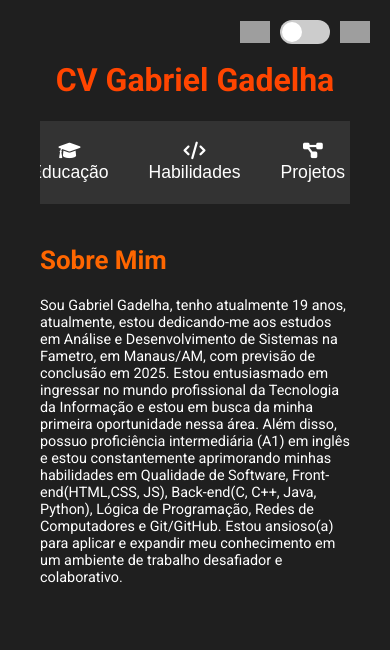
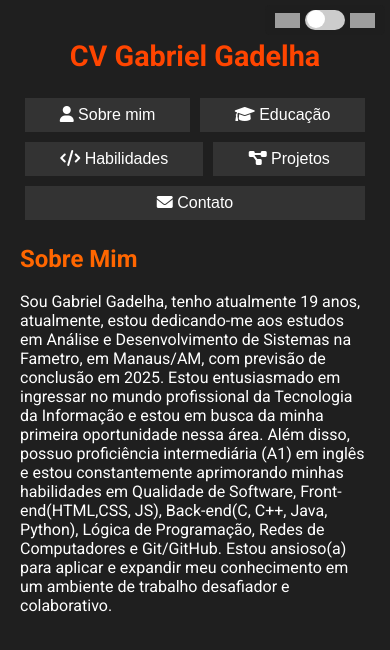
Before and after one commit to gabztoo/Curriculo, a plain HTML site: page index.html in a window 390 px wide. Drawn offline with nearby package versions, Linux system fonts and the light colour scheme; grey boxes are pictures that could not be loaded.

Commit message:
Update styles.css

```diff
--- a/styles.css
+++ b/styles.css
@@ -1,390 +1,268 @@
 /* Estilos gerais */
 body {
     font-family: 'Roboto', Arial, sans-serif;
-    /* Define a fonte padrão */
     background-color: #1f1f1f;
-    /* Define a cor de fundo */
     color: #fff;
-    /* Define a cor do texto */
     margin: 0;
-    /* Remove a margem padrão */
+    overflow-x: hidden; /* Evita rolagem horizontal */
 }
 
 .container {
-    max-width: 90%; /* Defina a largura máxima em porcentagem */
-    margin: 0 auto; /* Centralize o container horizontalmente */
-    padding: 20px; /* Adicione um espaçamento interno */
-    overflow-x: hidden; /* Esconda qualquer conteúdo que exceda a largura */
-}
-
-.container img {
-    max-width: 100%; /* Garante que as imagens não ultrapassem a largura do contêiner */
-    height: auto; /* Mantém a proporção da imagem */
+    max-width: 800px;
+    margin: 0 auto;
+    padding: 20px;
 }
 
 /* Estilos do cabeçalho */
 .header h1 {
     font-size: 2.5em;
-    /* Define o tamanho da fonte */
     font-weight: 700;
-    /* Define o peso da fonte */
     color: #ff4500;
-    /* Define a cor do texto */
     text-align: center;
-    /* Centraliza o texto horizontalmente */
 }
 
 /* Estilos das abas */
 .tabs {
     display: flex;
-    /* Exibe os elementos em linha */
     justify-content: center;
-    /* Centraliza os elementos horizontalmente */
     margin-bottom: 20px;
-    /* Adiciona uma margem inferior */
-    overflow-x: auto; /* Adiciona rolagem horizontal para abas em dispositivos menores */
-    scrollbar-width: none; /* Oculta a barra de rolagem no Firefox */
-    -ms-overflow-style: none; /* Oculta a barra de rolagem no IE e Edge */
-}
-
-.tabs::-webkit-scrollbar {
-    display: none; /* Oculta a barra de rolagem no Chrome e Safari */
+    flex-wrap: wrap; /* Garante que as abas fiquem uma ao lado da outra */
 }
 
 .tablink {
     background-color: #333;
-    /* Define a cor de fundo */
     color: #fff;
-    /* Define a cor do texto */
     border: none;
-    /* Remove a borda */
     padding: 10px 20px;
-    /* Adicione um espaçamento interno */
     cursor: pointer;
-    /* Exibe o cursor como um ponteiro */
     font-size: 1.1em;
-    /* Define o tamanho da fonte */
     transition: background-color 0.3s ease;
-    /* Adiciona uma transição suave */
+    margin: 5px;
+    flex-grow: 1; /* Permite que as abas cresçam igualmente */
+    text-align: center;
 }
 
 .tablink:hover {
     background-color: #555;
-    /* Define a cor de fundo ao passar o mouse */
 }
 
 .tabcontent {
     display: none;
-    /* Oculta o conteúdo inicialmente */
 }
 
 .active {
     display: block;
-    /* Exibe o conteúdo */
     animation: fadeIn 0.5s ease-in-out;
-    /* Adiciona uma animação de fade in */
 }
 
 .tablink:active {
     background-color: #e00505;
-    /* Cor da aba selecionada */
 }
 
 /* Animação de fade in */
 @keyframes fadeIn {
     from {
         opacity: 0;
-        /* Inicia com opacidade 0 */
     }
 
     to {
         opacity: 1;
-        /* Termina com opacidade 1 */
     }
 }
 
 /* Estilos dos títulos */
 h2 {
     color: #ff6600;
-    /* Define a cor do texto */
     font-size: 1.8em;
-    /* Define o tamanho da fonte */
     font-weight: 700;
-    /* Define o peso da fonte */
 }
 
 /* Estilos dos links */
 a {
     color: yellow;
-    /* Define a cor do texto */
     text-decoration: none;
-    /* Remove o sublinhado */
 }
 
 a:hover {
     text-decoration: underline;
-    /* Adiciona um sublinhado ao passar o mouse */
 }
 
 /* Estilos das barras de habilidade */
 .skill-bar {
     margin-bottom: 20px;
-    /* Adiciona uma margem inferior */
     width: 100%;
-    /* Define a largura como 100% */
     overflow: hidden;
-    /* Oculta o conteúdo que excede a largura */
     background-color: #333;
-    /* Define a cor de fundo */
     border-radius: 25px;
-    /* Adiciona bordas arredondadas */
     box-shadow: 0 4px 6px rgba(0, 0, 0, 0.3);
-    /* Adiciona uma sombra */
     position: relative;
-    /* Define a posição como relativa */
 }
 
 .skill-name {
     position: absolute;
-    /* Define a posição como absoluta */
     left: 10px;
-    /* Posiciona à esquerda */
     top: 50%;
-    /* Posiciona no centro verticalmente */
     transform: translateY(-50%);
-    /* Ajusta a posição vertical */
     color: #fff;
-    /* Define a cor do texto */
     font-weight: 700;
-    /* Define o peso da fonte */
     font-size: 1.1em;
-    /* Define o tamanho da fonte */
 }
 
 .skill-bar-fill {
     height: 40px;
-    /* Define a altura */
     background: linear-gradient(90deg, #ff6600 0%, #ff4500 100%);
-    /* Define o gradiente de cor */
     width: 0;
-    /* Inicia com largura 0 */
     border-radius: 25px;
-    /* Adiciona bordas arredondadas */
     animation: fill 2s forwards;
-    /* Adiciona uma animação de preenchimento */
     box-shadow: 0 4px 6px rgba(0, 0, 0, 0.3);
-    /* Adiciona uma sombra */
 }
 
 /* Animação de preenchimento */
 @keyframes fill {
     from {
         width: 0;
-        /* Inicia com largura 0 */
     }
 
     to {
         width: var(--skill-width);
-        /* Termina com a largura definida pela variável */
     }
 }
 
 /* Estilos do seletor de idioma */
 .language-switch {
     position: fixed;
-    /* Define a posição como fixa */
     top: 10px;
-    /* Posiciona no topo */
     right: 10px;
-    /* Posiciona à direita */
     display: flex;
-    /* Exibe os elementos em linha */
     align-items: center;
-    /* Centraliza os elementos verticalmente */
+    z-index: 1000;
+    background-color: rgba(31, 31, 31, 0.8);
+    padding: 5px;
+    border-radius: 5px;
+    max-width: 90%; /* Garante que o seletor de idioma não ultrapasse a largura da tela */
+    overflow-x: hidden; /* Evita que o seletor de idioma cause rolagem horizontal */
 }
 
 .flag-icon {
     width: 30px;
-    /* Define a largura */
     height: 20px;
-    /* Define a altura */
     margin: 0 5px;
-    /* Adiciona uma margem horizontal */
 }
 
 .switch {
     position: relative;
-    /* Define a posição como relativa */
     display: inline-block;
-    /* Exibe como um bloco em linha */
     width: 50px;
-    /* Define a largura */
     height: 24px;
-    /* Define a altura */
 }
 
 .switch input {
     opacity: 0;
-    /* Oculta o input */
     width: 0;
-    /* Define a largura como 0 */
     height: 0;
-    /* Define a altura como 0 */
 }
 
 .slider {
     position: absolute;
-    /* Define a posição como absoluta */
     cursor: pointer;
-    /* Exibe o cursor como um ponteiro */
     top: 0;
-    /* Posiciona no topo */
     left: 0;
-    /* Posiciona à esquerda */
     right: 0;
-    /* Posiciona à direita */
     bottom: 0;
-    /* Posiciona na parte inferior */
     background-color: #ccc;
-    /* Define a cor de fundo */
     transition: 0.4s;
-    /* Adiciona uma transição suave */
     border-radius: 24px;
-    /* Adiciona bordas arredondadas */
 }
 
 .slider:before {
     position: absolute;
-    /* Define a posição como absoluta */
     content: "";
-    /* Conteúdo vazio */
     height: 20px;
-    /* Define a altura */
     width: 20px;
-    /* Define a largura */
     left: 2px;
-    /* Posiciona à esquerda */
     bottom: 2px;
-    /* Posiciona na parte inferior */
-    background-color: rgb(255, 255, 255);
-    /* Define a cor de fundo */
+    background-color: #fff;
     transition: 0.4s;
-    /* Adiciona uma transição suave */
     border-radius: 50%;
-    /* Adiciona bordas arredondadas */
 }
 
 input:checked+.slider {
     background-color: #ff6600;
-    /* Define a cor de fundo quando selecionado */
 }
 
 input:checked+.slider:before {
     transform: translateX(26px);
-    /* Move o slider para a direita quando selecionado */
 }
 
 .tablink:active {
-    background-color: #ff4500; /* Cor de fundo desejada */
-    color: #fff; /* Cor do texto na aba selecionada */
+    background-color: #ff4500;
+    color: #fff;
 }
 
 .active {
-    background-color: #ff4500; /* Cor de fundo para aba ativa */
-    color: #fff; /* Cor do texto na aba ativa */
-    transition: none; /* Remover transição */
+    background-color: #ff4500;
+    color: #fff;
+    transition: none;
 }
 
-/* Garantir que o body e o contêiner principal ocupem toda a largura da tela sem rolagem horizontal */
-body, html {
-    margin: 0;
-    padding: 0;
-    width: 100%;
-    overflow-x: hidden;
+/* Imagens responsivas */
+img {
+    max-width: 100%;
+    height: auto;
+    display: block;
 }
 
-.language-switch {
-    display: flex;
-    align-items: center;
-    justify-content: center;
-    margin: 10px 0;
-    max-width: 90%; /* Defina a largura máxima em porcentagem */
-    overflow-x: hidden; /* Esconda qualquer conteúdo que exceda a largura */
-}
-
-.language-switch img {
-    max-width: 100%; /* Garante que as imagens não ultrapassem a largura do contêiner */
-    height: auto; /* Mantém a proporção da imagem */
-}
-
-
-/* Garantir que as bandeiras não ultrapassem a largura da tela */
-.flag-icon {
-    max-width: 30px;
-    max-height: 30px;
-    margin: 0 10px;
-}
-
-/* Garantir que o cabeçalho e o conteúdo das abas não causem rolagem horizontal */
-.header {
-    padding: 20px;
-    max-width: 100%;
-    box-sizing: border-box;
-}
-
-.tabcontent {
-    overflow-x: hidden;
-    max-width: 100%;
-    box-sizing: border-box;
-}
-
-/* Estilos das barras de habilidade */
-.skill-bar {
-    width: 100%;
-    background-color: #ddd;
-    margin: 10px 0;
-}
-
-.skill-bar-fill {
-    height: 100%;
-    background-color: #2196F3;
-    width: 0;
-    transition: width 1s;
-}
-
-.language-switcher {
-    position: fixed;
-    bottom: 20px; /* ou qualquer valor que você preferir */
-    right: 20px; /* ou qualquer valor que você preferir */
-    z-index: 9999; /* certifique-se de que o botão esteja acima de outros elementos */
-}
-
-@media (min-width: 768px) {
-    .language-switcher {
-        position: static; /* retorna ao posicionamento padrão em telas maiores */
-    }
-}
-
-/* Ajuste para dispositivos móveis */
-@media (max-width: 768px) {
+/* Estilos responsivos */
+@media (max-width: 600px) {
     .header h1 {
-        font-size: 2em; /* Reduz o tamanho da fonte do cabeçalho */
+        font-size: 1.8em;
     }
 
     .tabs {
-        overflow-x: auto; /* Adiciona rolagem horizontal para as abas */
+        flex-wrap: wrap;
     }
 
-    .tab
-    .link {
-        font-size: 0.9em; /* Reduz o tamanho da fonte das abas */
+    .tablink {
+        font-size: 1em;
+        padding: 8px 10px;
+        flex-grow: 1;
     }
 
-    .tabcontent {
-        font-size: 0.9em; /* Reduz o tamanho da fonte do conteúdo das abas */
+    h2 {
+        font-size: 1.5em;
     }
 
-    .header {
-        font-size: 1em; /* Reduz o tamanho da fonte do conteúdo do cabeçalho */
+    .skill-bar-fill {
+        height: 30px;
+    }
+
+    .skill-name {
+        font-size: 1em;
+    }
+
+    .language-switch {
+        top: 5px;
+        right: 5px;
+        max-width: 95%; /* Garante que o seletor de idioma não ultrapasse a largura da tela em dispositivos móveis */
+        flex-wrap: wrap; /* Permite que os itens do seletor de idioma quebrem linha se necessário */
+    }
+
+    .flag-icon {
+        width: 25px;
+        height: 15px;
+    }
+
+    .switch {
+        width: 40px;
+        height: 20px;
+    }
+
+    .slider:before {
+        height: 18px;
+        width: 18px;
+    }
+
+    input:checked+.slider:before {
+        transform: translateX(20px);
     }
 }
```
